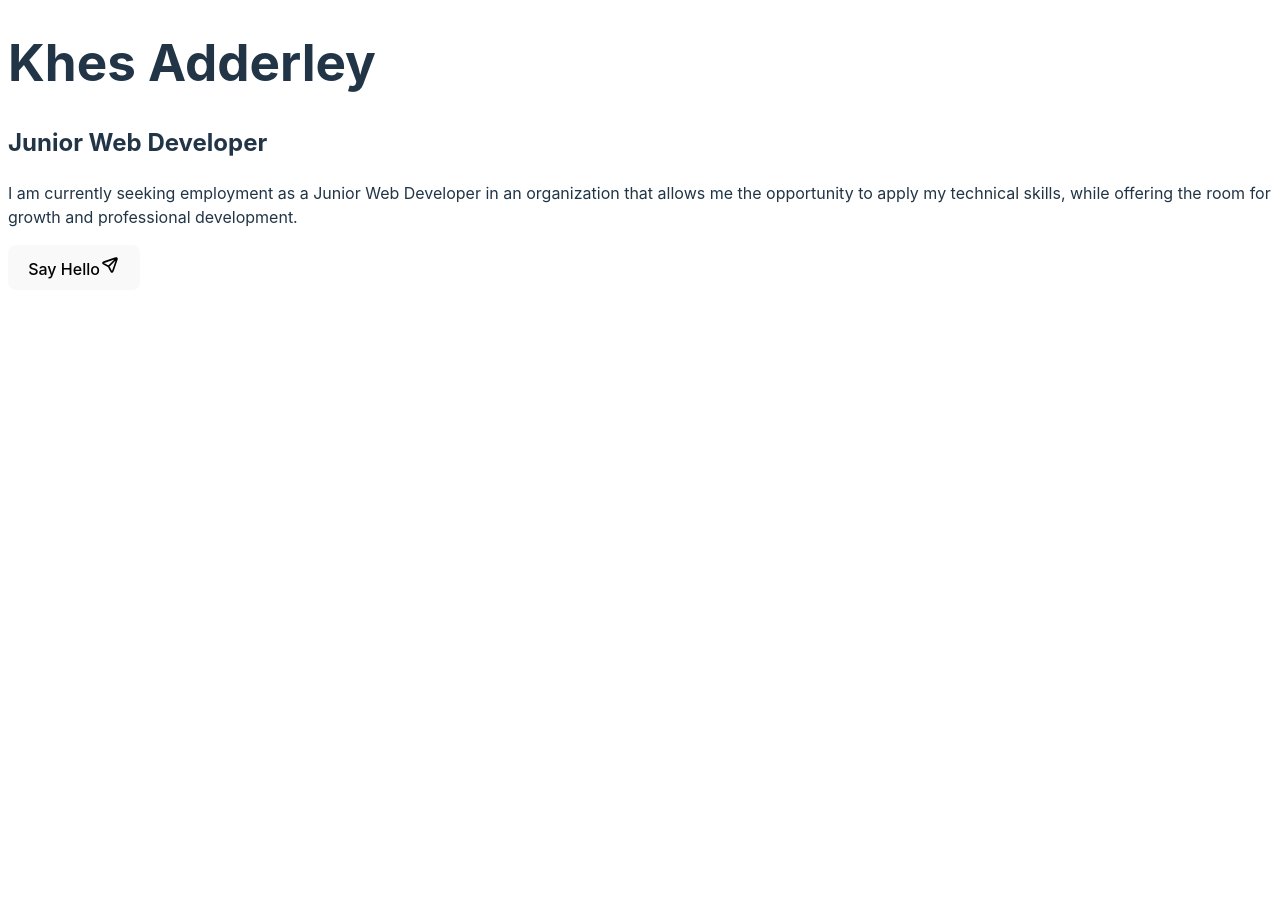
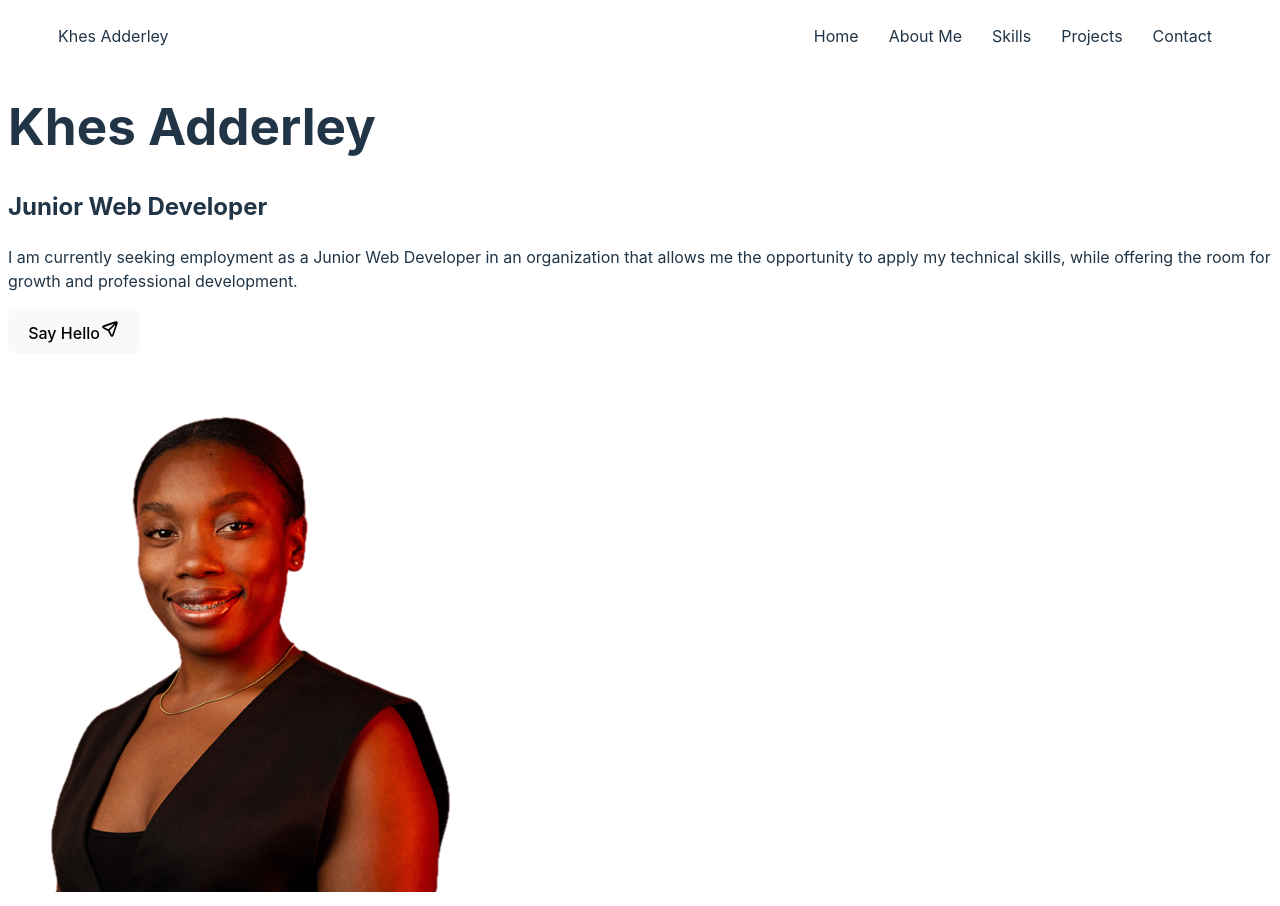
Before and after one commit to kradderley/khes-portfolio-proj, a React (Vite) app in the folder khes-portfolio/: page / in a window 1280 px wide. Before the commit the page ends 800 px from the top, so only its background shows below. Built offline with nearby package versions, Linux system fonts and the light colour scheme.

Commit message:
menu bar layout started

```diff
--- a/khes-portfolio/package.json
+++ b/khes-portfolio/package.json
@@ -13,6 +13,7 @@
     "react": "^18.2.0",
     "react-dom": "^18.2.0",
     "react-redux": "^9.0.4",
+    "react-router-dom": "^6.21.1",
     "styled-components": "^6.1.7"
   },
   "devDependencies": {
--- a/khes-portfolio/src/App.jsx
+++ b/khes-portfolio/src/App.jsx
@@ -1,12 +1,13 @@
 import React from "react";
 import Menu from "./components/Menu";
 import Home from "./components/Home";
+import Pages from "./components/Pages";
 
 const App = () => {
   return (
     <>
       <Menu />
-      <Home />
+      <Pages />
     </>
   );
 };
--- a/khes-portfolio/src/components/Home.jsx
+++ b/khes-portfolio/src/components/Home.jsx
@@ -1,20 +1,25 @@
 import React from "react";
-import styled from "styled-components";
 
 const Home = () => {
   return (
     <>
+      <div>
         <h1>Khes Adderley</h1>
         <h2>Junior Web Developer</h2>
         <p>
           I am currently seeking employment as a Junior Web Developer in an
           organization that allows me the opportunity to apply my technical
-        skills, while offering the room for growth and professional development.
+          skills, while offering the room for growth and professional
+          development.
         </p>
         <button>
           Say Hello
           <img src="/send.svg" alt="Send" />
         </button>
+      </div>
+      <div>
+        <img src="/khes-resume-headshot.png" alt="headshot" />
+      </div>
     </>
   );
 };
--- /dev/null
+++ b/khes-portfolio/src/components/Menu.css
@@ -0,0 +1,22 @@
+.menu-bar {
+  display: flex;
+  margin-left: 50px;
+  margin-right: 50px;
+}
+
+.info-bar {
+    margin-left: auto;
+    margin-right: 0;
+}
+
+ul {
+  display: flex;
+  flex-direction: row;
+
+}
+
+div ul li {
+  list-style-type: none;
+  margin-left: 20px;
+  margin-right: 10px;
+}
--- a/khes-portfolio/src/components/Menu.jsx
+++ b/khes-portfolio/src/components/Menu.jsx
@@ -1,8 +1,27 @@
 import React from "react";
+import "./Menu.css";
+import { NavLink, Link } from "react-router-dom";
 import styled from "styled-components";
 
 const Menu = () => {
-  return <></>;
+  return (
+    <>
+      <div class="menu-bar">
+        <nav>
+          <p> Khes Adderley</p>
+        </nav>
+        <div class="info-bar">
+          <ul>
+            <li>Home</li>
+            <li>About Me</li>
+            <li>Skills</li>
+            <li>Projects</li>
+            <li>Contact</li>
+          </ul>
+        </div>
+      </div>
+    </>
+  );
 };
 
 export default Menu;
--- /dev/null
+++ b/khes-portfolio/src/components/Pages.jsx
@@ -0,0 +1,21 @@
+import React from "react";
+import { BrowserRouter, Route, Routes } from "react-router-dom";
+import Home from "./Home";
+
+const Pages = () => {
+  return (
+    <>
+      <BrowserRouter>
+        <Routes>
+          <Route path="/" element={<Home />} />
+          <Route />
+          <Route />
+          <Route />
+          <Route />
+        </Routes>
+      </BrowserRouter>
+    </>
+  );
+};
+
+export default Pages;
```
Also changed, not shown: khes-portfolio/public/khes-resume-headshot.png (added), 1 other file (tests, documents, lock files or other folders). Lines whose indentation alone changed are shown as unchanged.
